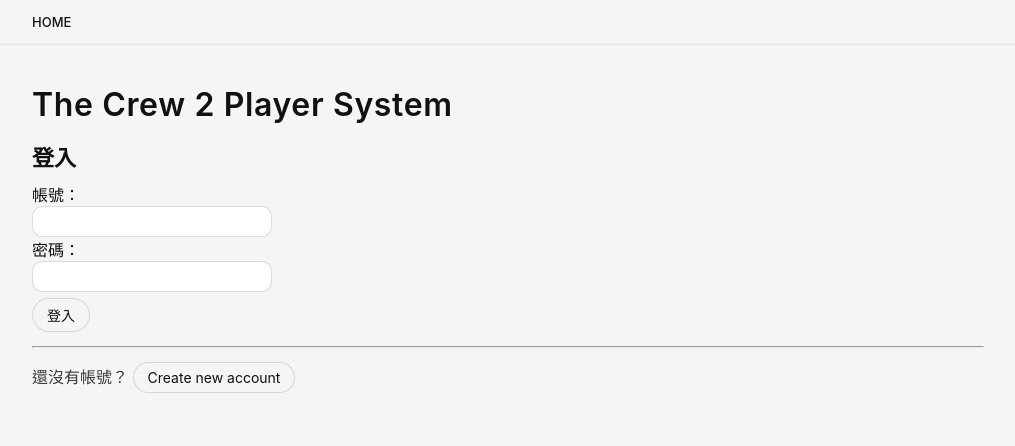
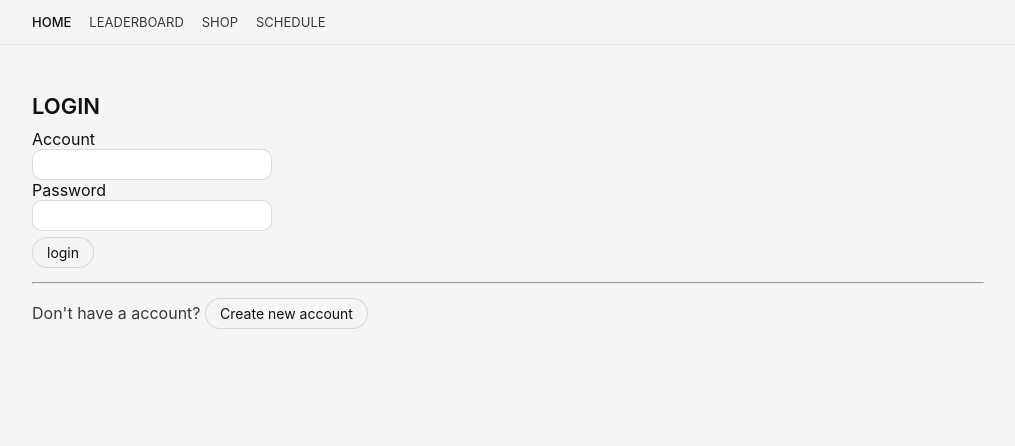
Before and after one commit to 91Lokki/tc2db, a plain HTML site: page index.html in a window 1280 px wide. Shown: the whole page, without its empty margins (132-1147 px from the left). Drawn offline with Linux system fonts and the light colour scheme.

Commit message:
英文應

```diff
--- a/index.html
+++ b/index.html
@@ -3,7 +3,7 @@
 
 <head>
     <meta charset="UTF-8">
-    <title>The Crew 2 Player System – Login</title>
+    <title>LOGIN</title>
     <link rel="stylesheet" href="style.css">
     <script src="api.js"></script>
 </head>
@@ -14,29 +14,30 @@
             <div class="header-left">
                 <nav class="header-nav">
                     <a href="home.html" class="nav-link nav-link-active">HOME</a>
+                    <a href="leaderboard.html" class="nav-link">LEADERBOARD</a>
+                    <a href="trade.html" class="nav-link">SHOP</a>
+                    <a href="schedule.html" class="nav-link">SCHEDULE</a>
                 </nav>
             </div>
         </div>
     </header>
     <div class="app">
-        <h1>The Crew 2 Player System</h1>
-
-        <h2>登入</h2>
+        <h2>LOGIN</h2>
         <label>
-            帳號：<br>
+            Account<br>
             <input type="text" id="login-username">
         </label><br>
         <label>
-            密碼：<br>
+            Password<br>
             <input type="password" id="login-password">
         </label><br>
-        <button id="login-btn">登入</button>
+        <button id="login-btn">login</button>
         <p id="login-msg"></p>
 
         <hr>
 
         <p>
-            還沒有帳號？
+            Don't have a account?
             <button id="go-register">Create new account</button>
         </p>
     </div>
```
Also changed, not shown: home.html (+1 -1 lines), register.html (+1 -2 lines).
